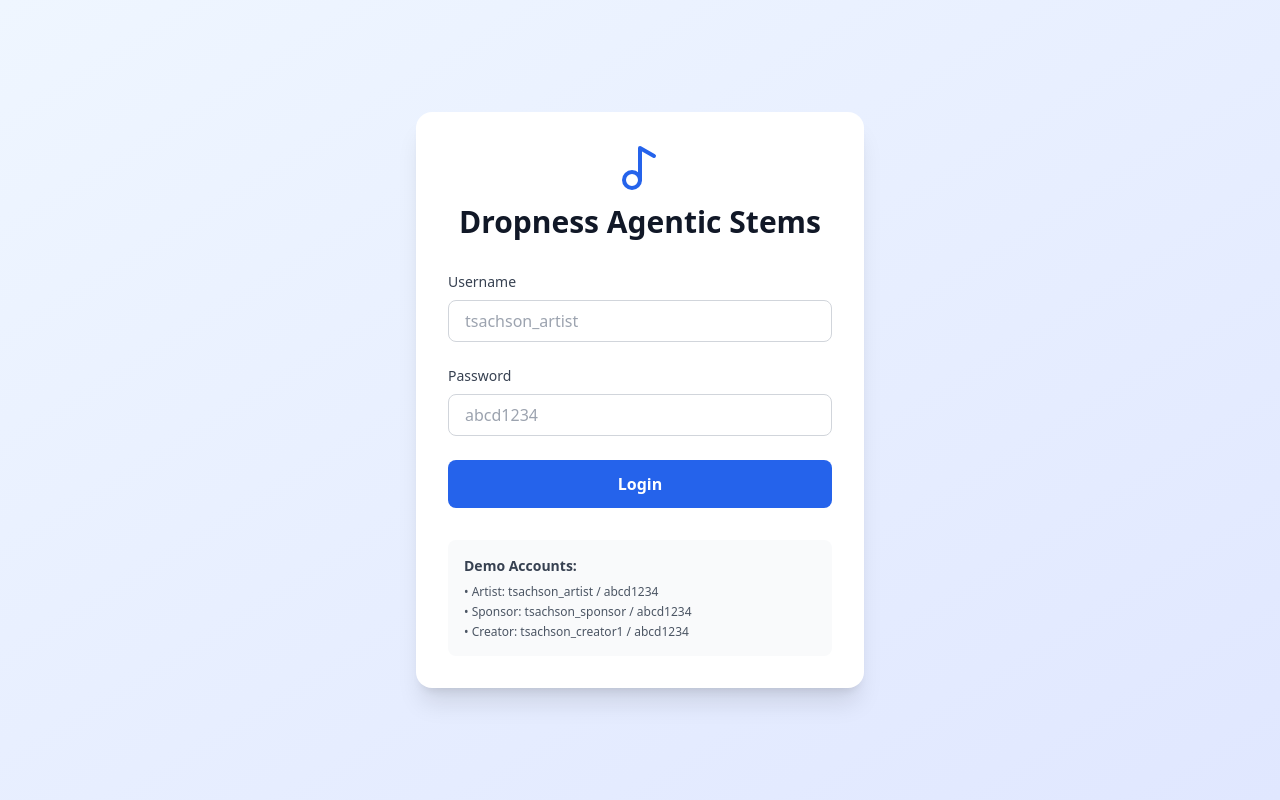
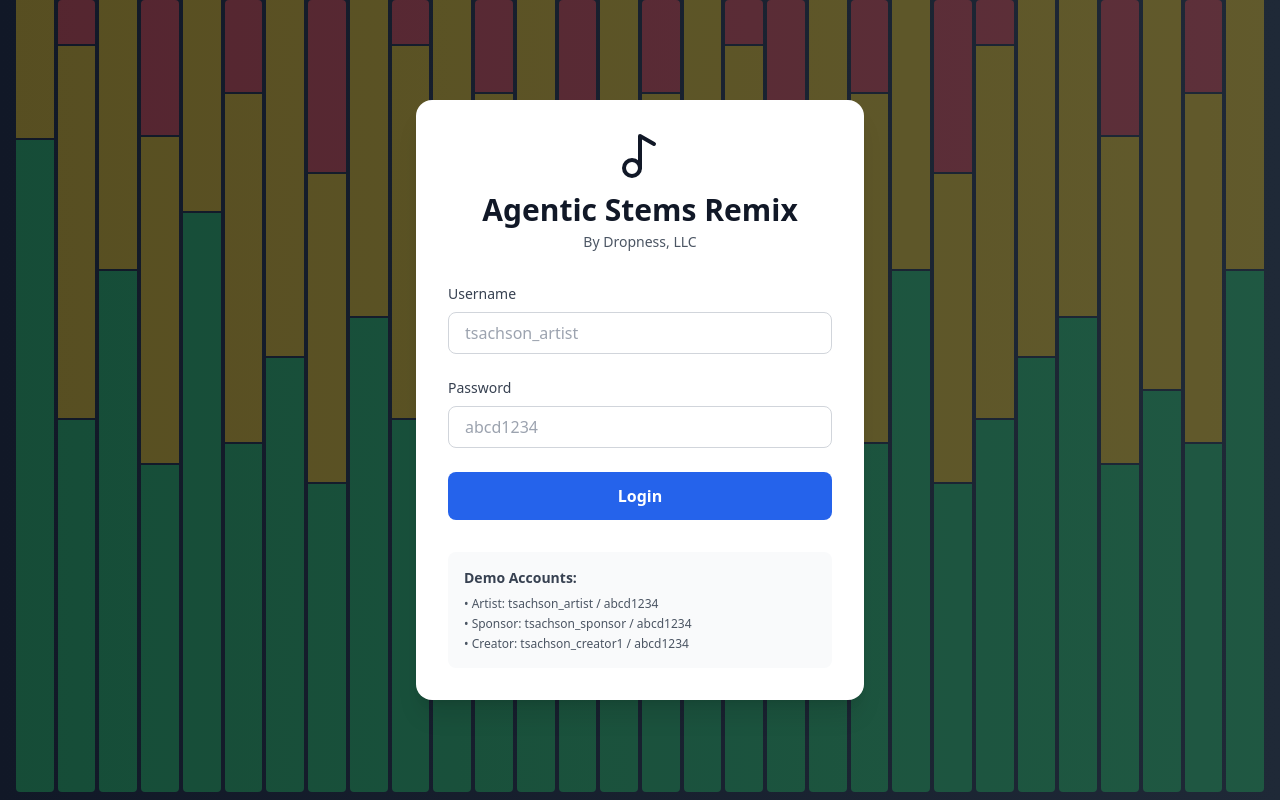
Before and after one commit to tsachson/Music-Stems-Air-Drop-Demo, a React (Vite) app: page / in a window 1280 px wide. Built offline with nearby package versions, Linux system fonts and the light colour scheme; no server answers.

Commit message:
Updated Login.tsx

```diff
--- a/src/components/Login.tsx
+++ b/src/components/Login.tsx
@@ -24,11 +24,21 @@ export function Login() {
   };
 
   return (
-    <div className="min-h-screen bg-gradient-to-br from-blue-50 to-indigo-100 flex items-center justify-center p-4">
-      <div className="bg-white rounded-2xl shadow-xl p-8 w-full max-w-md">
+    <div className="min-h-screen bg-gradient-to-r from-gray-900 to-gray-800 flex items-center justify-center p-4 relative overflow-hidden">
+      <div className="absolute inset-0 flex items-end justify-around px-4 pb-2 opacity-30 gap-1">
+        {[40, 70, 50, 80, 45, 75, 60, 85, 55, 70, 60, 75, 50, 80, 65, 75, 55, 70, 80, 60, 75, 50, 85, 70, 60, 55, 80, 65, 75, 50].map((height, i) => (
+          <div key={i} className="flex-1 flex flex-col justify-end h-full gap-0.5">
+            {height > 66 && <div className="w-full bg-red-500 rounded-t" style={{ height: `${(height - 66) / 34 * 100}%` }}></div>}
+            {height > 33 && <div className="w-full bg-yellow-400" style={{ height: `${Math.min((height - 33) / 33 * 100, 100)}%` }}></div>}
+            <div className="w-full bg-green-500 rounded-b" style={{ height: `${Math.min(height / 33 * 100, 100)}%` }}></div>
+          </div>
+        ))}
+      </div>
+      <div className="bg-white rounded-2xl shadow-xl p-8 w-full max-w-md relative z-10">
         <div className="flex flex-col items-center justify-center mb-8">
-          <Music2 className="w-12 h-12 text-blue-600 mb-3" />
-          <h1 className="text-3xl font-bold text-gray-900 text-center">Dropness Agentic Stems</h1>
+          <Music2 className="w-12 h-12 text-gray-900 mb-3" />
+          <h1 className="text-3xl font-bold text-gray-900 text-center">Agentic Stems Remix</h1>
+          <p className="text-sm text-gray-600 mt-1">By Dropness, LLC</p>
         </div>
 
         <form onSubmit={handleSubmit} className="space-y-6">
```
